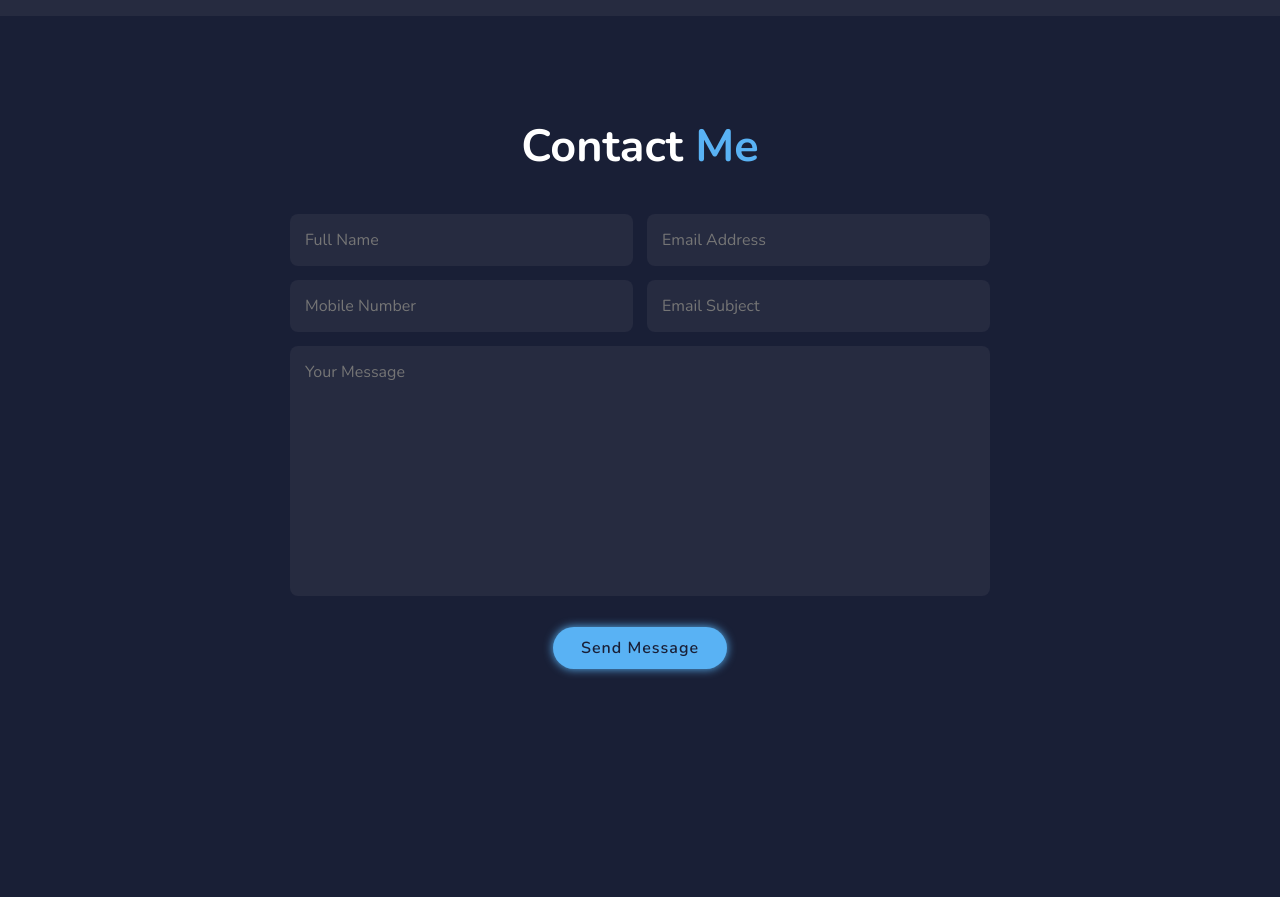
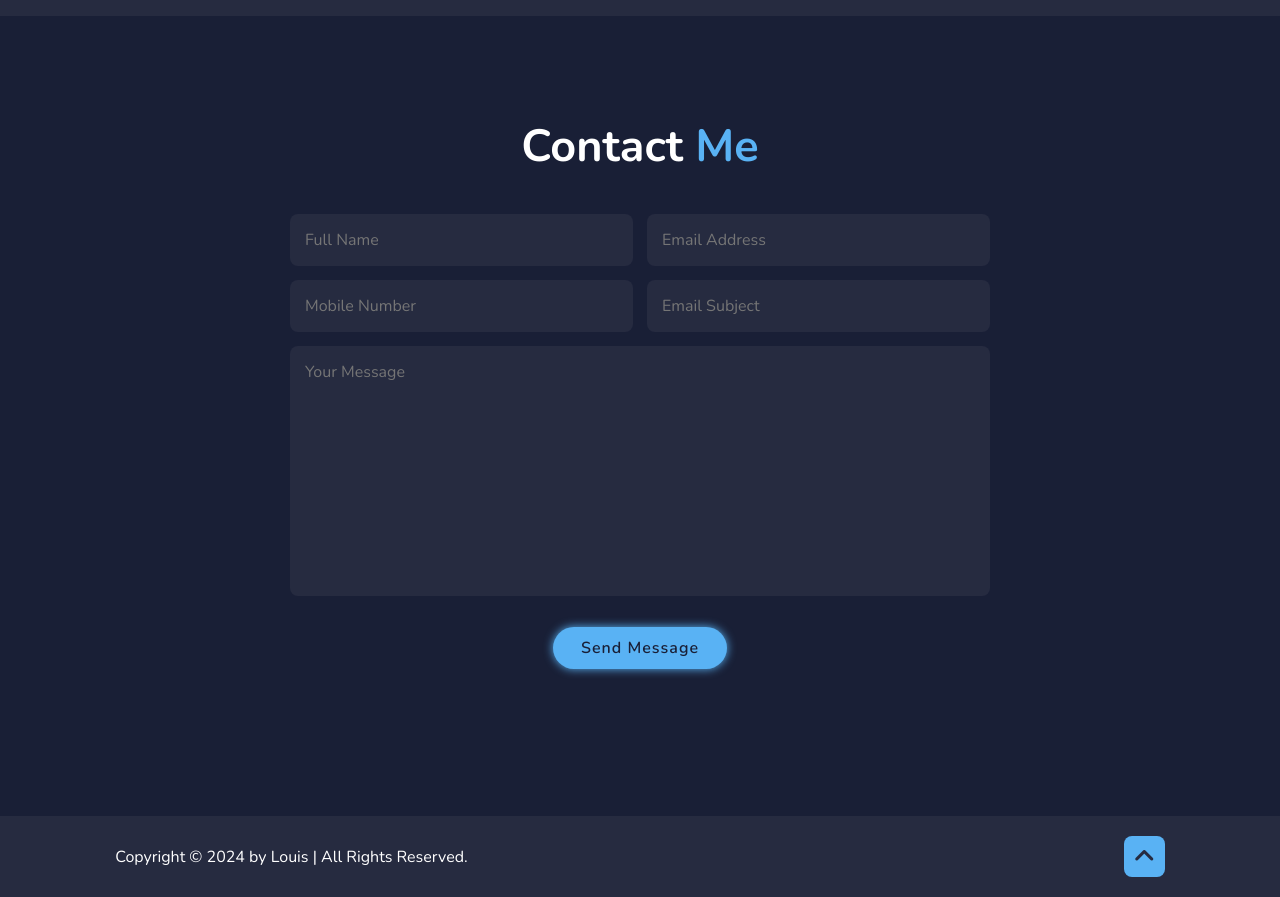
Before and after one commit to TheKillerLord/personal-website, a plain HTML site: page index.html in a window 1280 px wide. Shown: the part 3336-4233 px from the top of the page. Before the commit the page ends 4152 px from the top, so only its background shows below. Drawn offline with nearby package versions, Linux system fonts and the light colour scheme.

Commit message:
Added Footer Section

```diff
--- a/index.html
+++ b/index.html
@@ -176,7 +176,17 @@
 
 
     <!--Footer Design-->
+    <footer class="footer">
+        <div class="footer-text">
+            <p>Copyright &copy; 2024 by Louis | All Rights Reserved.</p>
+        </div>
 
+        <div class="footer-iconTop">
+            <a href="#home"><i class="fa-solid fa-angle-up"></i></a>
+        </div>
+    </footer>
+
+     <!--Main JS-->
     <script src="main.js"></script>
 
 </body>
--- a/styles.css
+++ b/styles.css
@@ -348,3 +348,35 @@ span {
     margin-top: 2rem;
     cursor: pointer;
 }
+
+.footer {
+    display: flex;
+    justify-content: space-between;
+    align-items: center;
+    flex-wrap: wrap;
+    padding: 2rem 9%;
+    background: var(--snd-bg-color);
+}
+
+.footer-text {
+    font-size: 1.6rem;
+}
+
+.footer-iconTop {
+    display: inline-flex;
+    justify-content: center;
+    align-items: center;
+    padding: .8rem 1rem;
+    background: var(--main-color);
+    border-radius: .8rem;
+    transition: .5s ease;
+}
+
+.footer-iconTop a:hover {
+    box-shadow: 0 0 1rem var(--main-color);
+}
+
+.footer-iconTop a i {
+    font-size: 2.4rem;
+    color: var(--snd-bg-color);
+}
```
